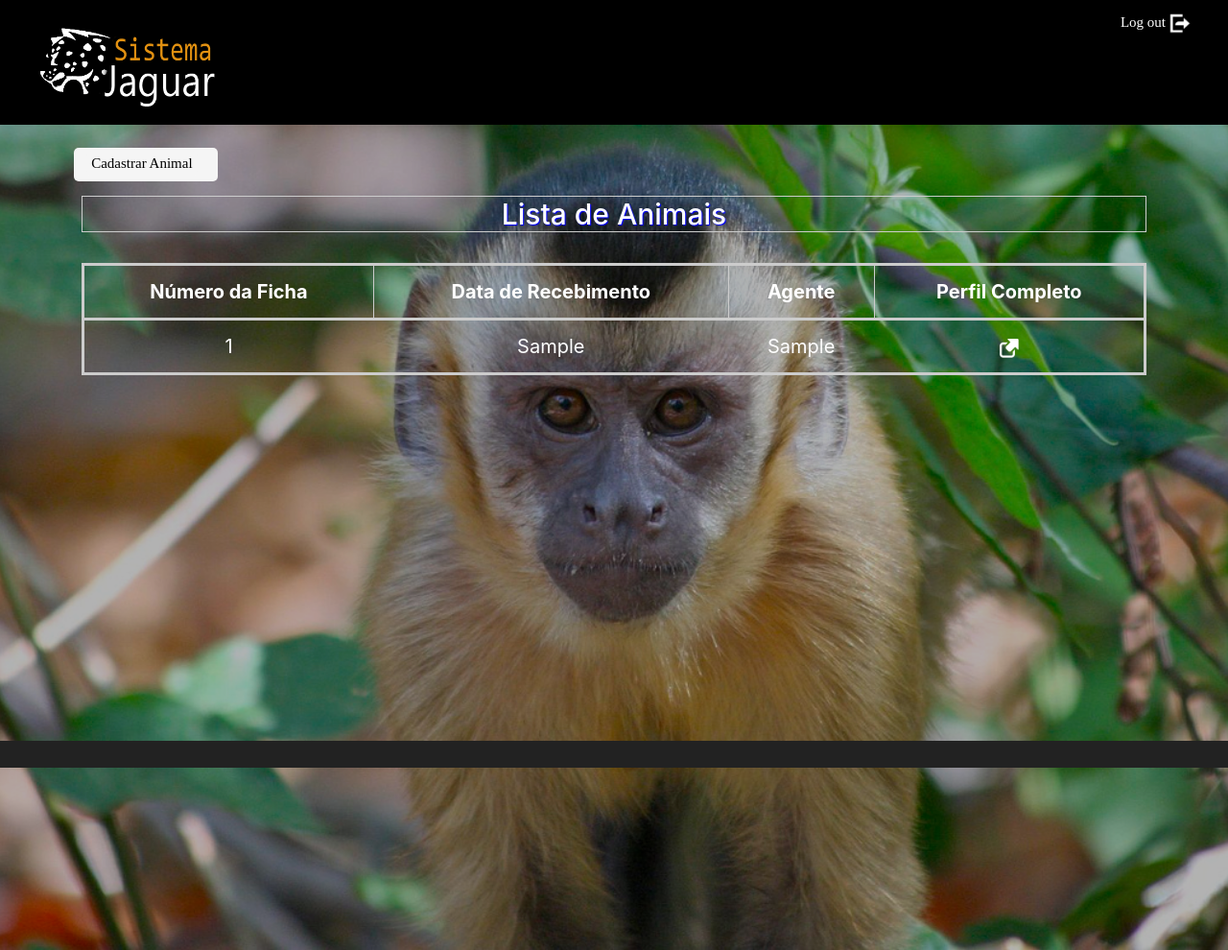
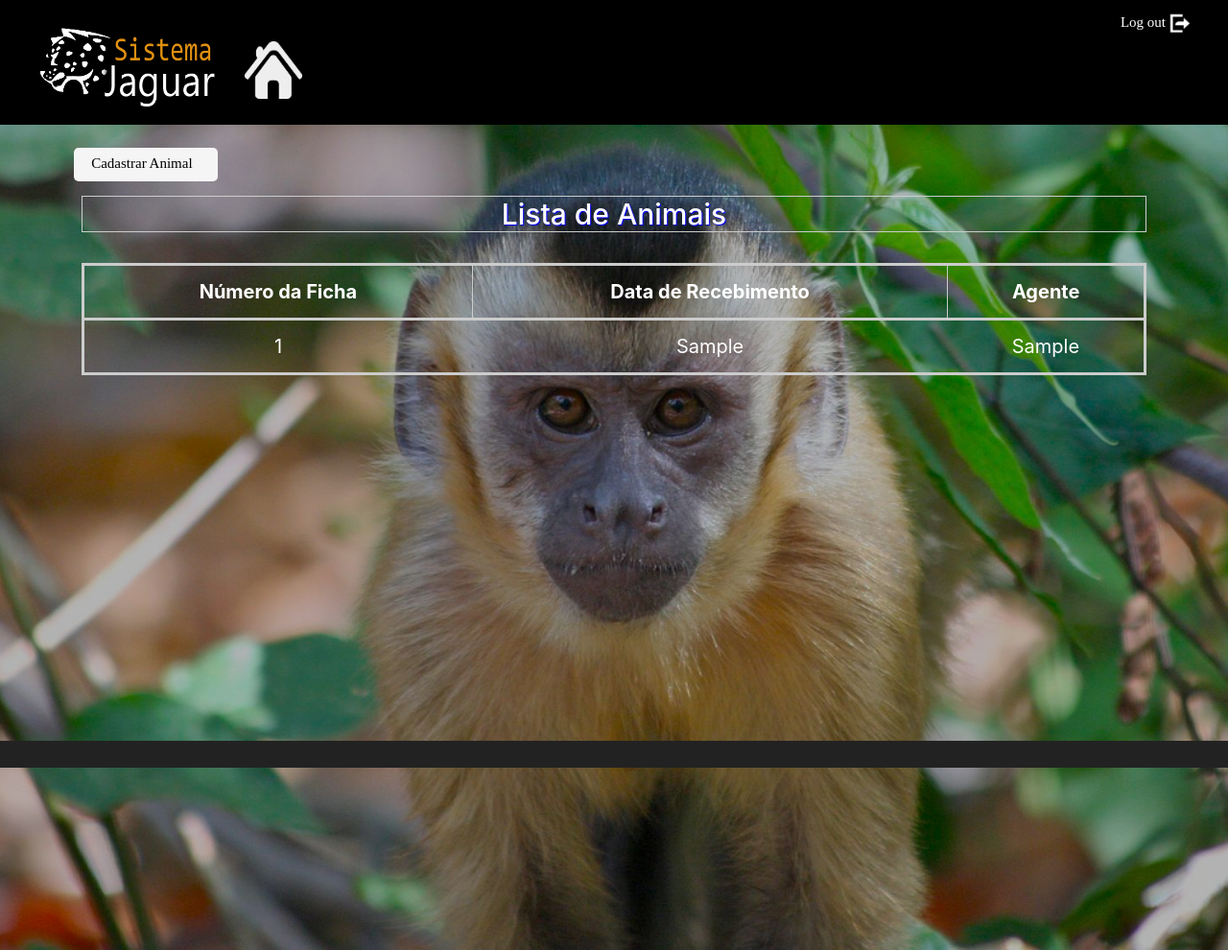
Before and after one commit to EddiePrince/SistemaJaguar, a PHP site: page /listaAnimais.php in a window 1280 px wide. Shown: the whole page at 96% size. Run offline with PHP 8.4, Linux system fonts and the light colour scheme; a user stored in the database is signed in; tables that the repository leaves empty hold one stand-in row (values such as "Sample post").

Commit message:
Último Ajuste para entrega
Esse é meu último ajuste para esta entrega.

```diff
--- a/CadastroAnimal.php
+++ b/CadastroAnimal.php
@@ -3,7 +3,6 @@
 	  //Conecção com Banco
 	  include 'conexao.inc.php';
 	  include 'verificausuario.inc.php';
-	  include 'post_cadastro_animais.php';
 	?>
 <!DOCTYPE html>
 <html lang="pt-br">
@@ -97,7 +96,7 @@
         <div id="boxtop"></div>
         Não há nenhuma unidade cadastrada. Por favor, cadastre uma unidade primeiro.
         <button id="botao" onclick="apagar(); redirect();">OK</button>
-      </div>
+      	</div>
 
       <div class="footer">
         <?php include 'footer.php';
--- a/header.inc.php
+++ b/header.inc.php
@@ -2,6 +2,7 @@
 	<div class="container-fluid">
 		<div class="row">
 			<div class="col-12">
+				<img id="logo" src="img/logo.png" alt="Logo">
 				<a href=
 				<?php
 					if ($_SESSION['perfil'] == 'agente'){
@@ -11,7 +12,7 @@
 						echo "'areaAdm.php'";
 					}
 				?>
-				><img id="logo" src="img/logo.png" alt="Logo"></a>
+				><img id="home" src="img/home.png" alt="Logo"></a>
 				<a id="logout" href="logout.php">Log out<img src="img/logout.png" alt="Logout"></a>
 
 
--- a/listaAnimais.inc.php
+++ b/listaAnimais.inc.php
@@ -10,7 +10,7 @@
 			echo "<td>" . $row['idAnimal'] . "</td>";
 			echo "<td>" . $row['data'] . "</td>";
 			echo "<td>" . $row['agente'] . "</td>";
-			echo "<td><a href='perfilAnimal.php?id=" . $row['idAnimal'] . "/'>" ."<img class='linkicon' src='img/linkicon.png'></a></td>";
+			// echo "<td><a href='perfilAnimal.php?id=" . $row['idAnimal'] . "/'>" ."<img class='linkicon' src='img/linkicon.png'></a></td>";
 			echo "</tr>";
 		}
 	}
--- a/listaAnimais.php
+++ b/listaAnimais.php
@@ -36,7 +36,7 @@
             <th>Número da Ficha</th>
             <th>Data de Recebimento</th>
             <th>Agente</th>
-            <th>Perfil Completo</th>
+            <!-- <th>Perfil Completo</th> -->
 
           </tr>
           <!-- Erro de Validação W3C Identificado -->
--- a/style.css
+++ b/style.css
@@ -9,12 +9,20 @@ body {
 
 #header {
 	background-color: black;
+	min-width: 450px;
 	height: 130px;
 }
 
 #logo {
 	width: 200px;
 	margin-left: 20px;
+}
+
+/*Botão Home*/
+
+#home{
+	width: 60px;
+	margin-left: 15px;
 }
 
 /* Botão logout */
```
Also changed, not shown: img/home.png, img/home1 (2).png (added).
